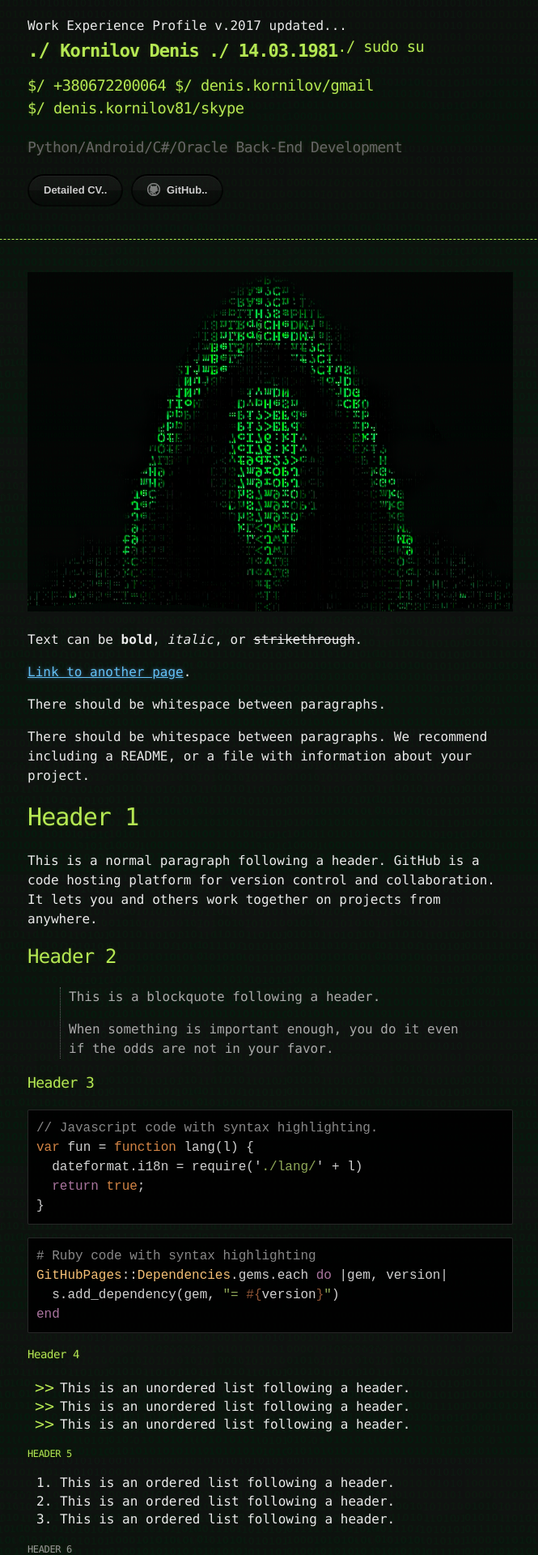
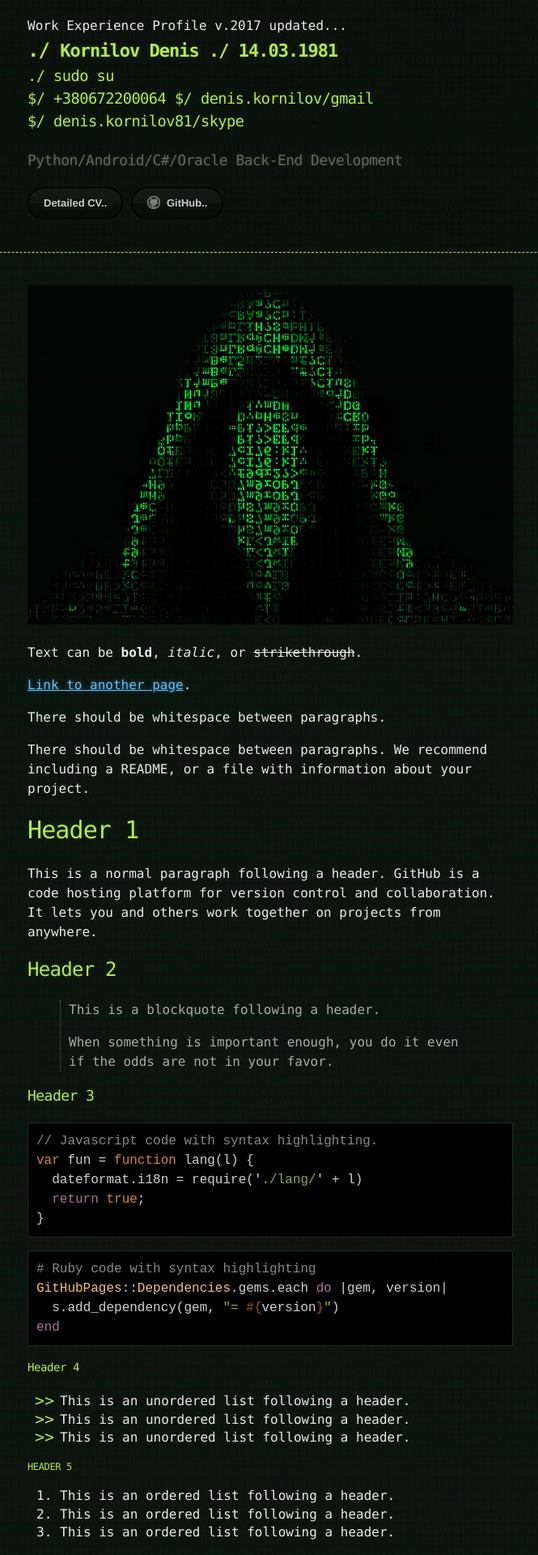
Before and after one commit to kornilov1981/kornilov1981.github.io, a Jekyll site: the page built from index.md, in a window 1280 px wide. Shown: the top 1920 px of the page at 81% size, without its empty margins (306-971 px from the left). Built offline with Jekyll 4.4.1, drawn with Linux system fonts in a browser that asks for light colours.

Commit message:
Brrrr fix

```diff
--- a/_layouts/default.html
+++ b/_layouts/default.html
@@ -19,8 +19,7 @@
     	Work Experience Profile v.2017 updated...</span>
 	    <h1 style="float: left; position: relative; font-size: 22px; margin-left: 0px;">Kornilov Denis ./&nbsp;14.03.1981</h1>
         <br>
-        <h3 style="float: left; position: relative; ">./&nbsp;sudo su</h3><br>
-        <h3 style="float: left; position: relative; ">$/&nbsp;+380672200064 $/&nbsp;denis.kornilov/gmail<br>$/&nbsp;denis.kornilov81/skype</h3><br>
+        <h3 style="float: left; position: relative; ">./&nbsp;sudo su<br> $/&nbsp;+380672200064 $/&nbsp;denis.kornilov/gmail<br>$/&nbsp;denis.kornilov81/skype</h3><br>
         <h2 style="float: left; position: relative; font-size: 18px;">Python/Android/C#/Oracle <nobr>Back-End Development</nobr></h2>
 
         <div style="clear: both;"></div>
```
